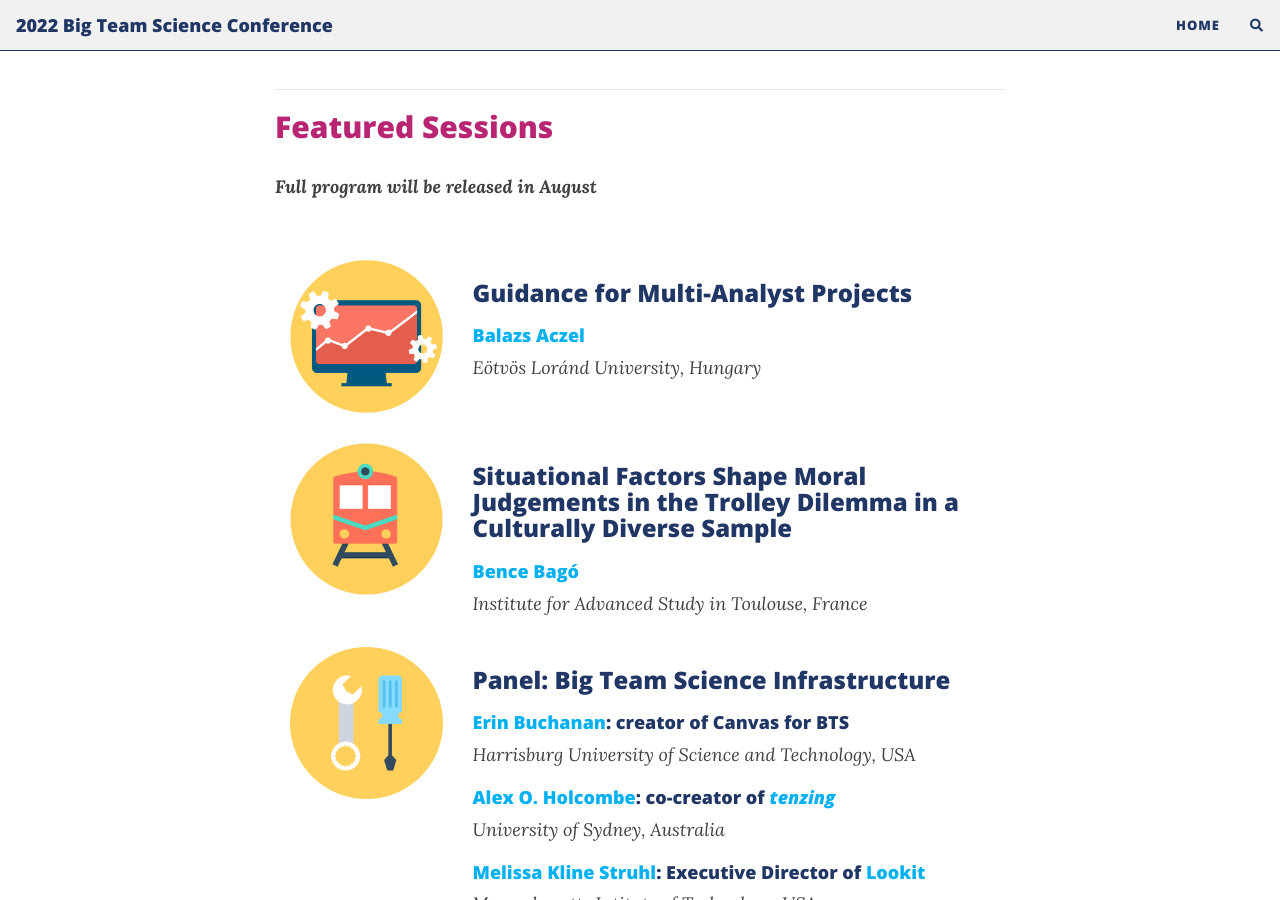
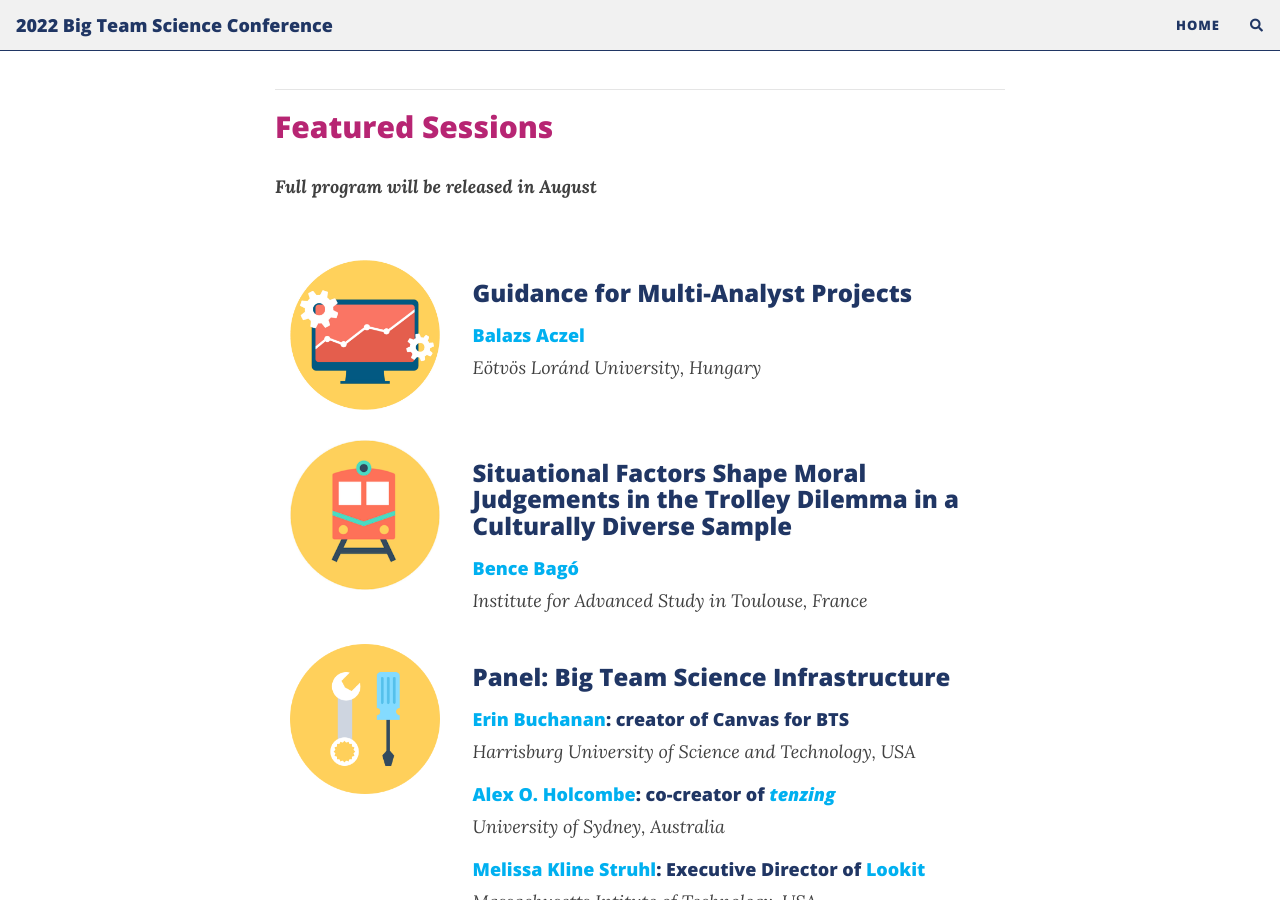
Before and after one commit to bigteamscienceconference/bigteamscienceconference.github.io, a Jekyll site: the page built from index.md, in a window 1280 px wide and 900 px high, scrolled down 1272 px. Built offline with Jekyll 4.4.1, drawn with Linux system fonts in a browser that asks for light colours; nearby versions of some CDN libraries; comment, search, counter and statistics services are not loaded.

Commit message:
set icon size

```diff
--- a/index.md
+++ b/index.md
@@ -62,7 +62,7 @@ The goal of this two-day virtual conference is to bring together a multidiscipli
     </div>
     <div class="row">
       <div class="col-sm-3 col-xs-6">
-        <a href="https://www.nature.com/articles/d41586-022-01332-8/" target="_blank"><img src="/assets/img/analysis.png" alt="analysis"></a>
+        <a href="https://www.nature.com/articles/d41586-022-01332-8/" target="_blank"><img src="/assets/img/analysis.png" alt="analysis" width="150" height="150"></a>
       </div>
       <div class="col-sm-9">
         <h3>Guidance for Multi-Analyst Projects</h3>
@@ -75,7 +75,7 @@ The goal of this two-day virtual conference is to bring together a multidiscipli
     </div>
     <div class="row">
       <div class="col-sm-3 col-xs-6">
-        <a href="https://psysciacc.org/006-trolley-problem/" target="_blank"><img src="/assets/img/trolley.png" alt="trolley"></a>
+        <a href="https://psysciacc.org/006-trolley-problem/" target="_blank"><img src="/assets/img/trolley.png" alt="trolley" width="150" height="150"></a>
       </div>
       <div class="col-sm-9">
         <h3>Situational Factors Shape Moral Judgements in the Trolley Dilemma in a Culturally Diverse Sample</h3>
@@ -88,7 +88,7 @@ The goal of this two-day virtual conference is to bring together a multidiscipli
     </div>
     <div class="row">
       <div class="col-sm-3 col-xs-6">
-        <img src="/assets/img/tools.png" alt="tools">
+        <img src="/assets/img/tools.png" alt="tools" width="150" height="150">
       </div>
       <div class="col-sm-9">
         <h3>Panel: Big Team Science Infrastructure</h3>
@@ -205,11 +205,11 @@ To ensure inclusivity, registration fees will be optional for attendees! However
 			   <h4><a href="https://manybabies.github.io" target="_blank">ManyBabies</a></h4>
 		  </div>
       <div class="col-lg-3 col-md-3 col-sm-3 col-xs-3" align="center">
-			  <a href="https://manyprimates.github.io" class="image" target="_blank"><img src="/assets/img/mp_logo_notext2.png" alt="ManyPrimates"  width="150" height="150"></a>
+			  <a href="https://manyprimates.github.io" class="image" target="_blank"><img src="/assets/img/mp_logo_notext2.png" alt="ManyPrimates" width="150" height="150"></a>
 			  <h4><a href="https://manyprimates.github.io" target="_blank">ManyPrimates</a></h4>
 		  </div>
 		  <div class="col-lg-3 col-md-3 col-sm-3 col-xs-3" align="center">
-			  <a href="https://psysciacc.org/" class="image" target="_blank"><img src="/assets/img/psa_logo.png" alt="PSA"  width="150" height="150"></a>
+			  <a href="https://psysciacc.org/" class="image" target="_blank"><img src="/assets/img/psa_logo.png" alt="PSA" width="150" height="150"></a>
 			  <h4><a href="https://psysciacc.org/" target="_blank">Psychological Science Accelerator</a></h4>
 		  </div>
 	  </div>
```
